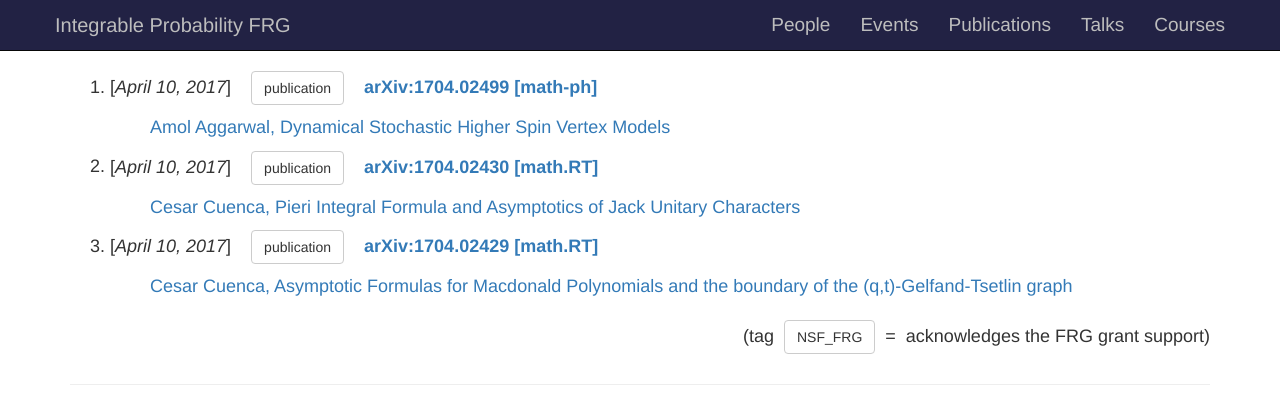
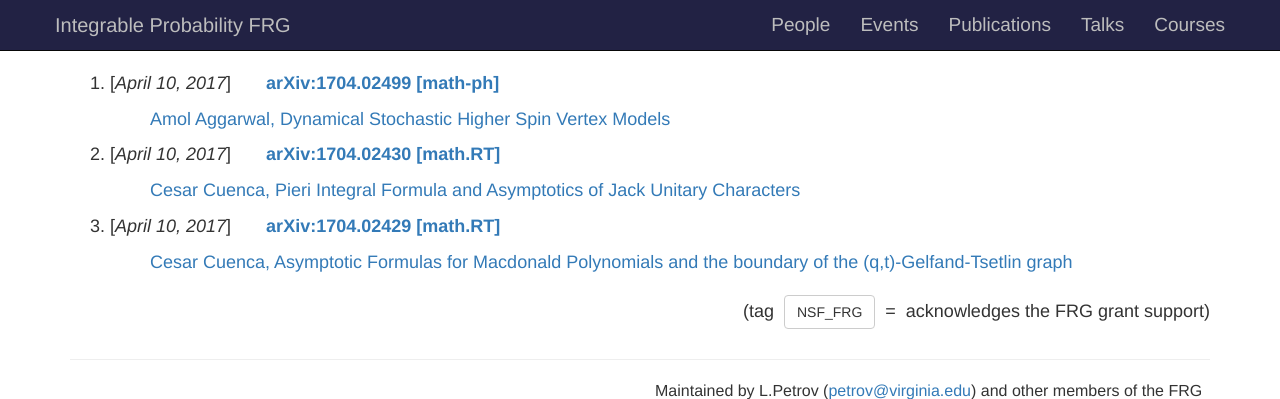
Before and after one commit to int-prob/int-prob-code, a Jekyll site: the page built from publications.md, in a window 1280 px wide, cut to the strip 0-399 px from the top of the page. Built offline with Jekyll 4.4.1, drawn with Linux system fonts in a browser that asks for light colours.

Commit message:
do not display publication tag

```diff
--- a/publications.md
+++ b/publications.md
@@ -11,8 +11,10 @@
     [<i>{{ post.date | date: "%B %-d, %Y" }}</i>]
     &nbsp;&nbsp;
     {% for tag in post.tags %}
+    {% if tag != "publication" %}
     <a href="{{site.url }}/blog/tags/{{ tag }}" title="View posts tagged with &quot;{{ tag }}&quot;"
-    class="btn btn-default" role="button">{{ tag }}</a>{% if forloop.last != true %}{% endif %}{% endfor %}
+    class="btn btn-default" role="button">{{ tag }}</a>{% if forloop.last != true %}{% endif %}{% endif %}
+    {% endfor %}
     &nbsp;&nbsp;
     <b><a href="{{site.url }}{{ post.url }}">{{ post.title }}</a></b>
     <table>
```
